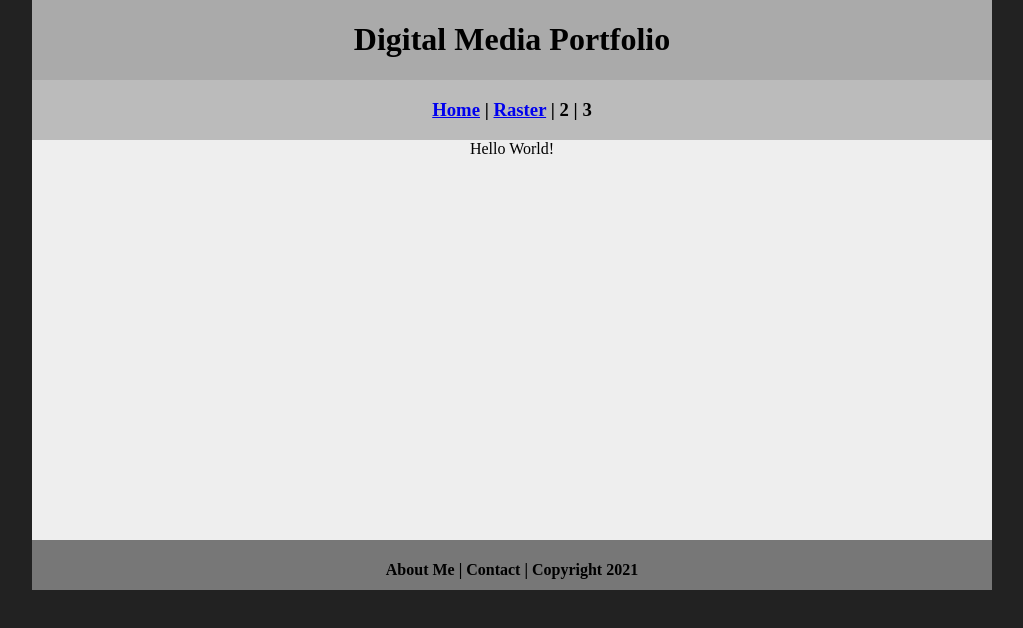
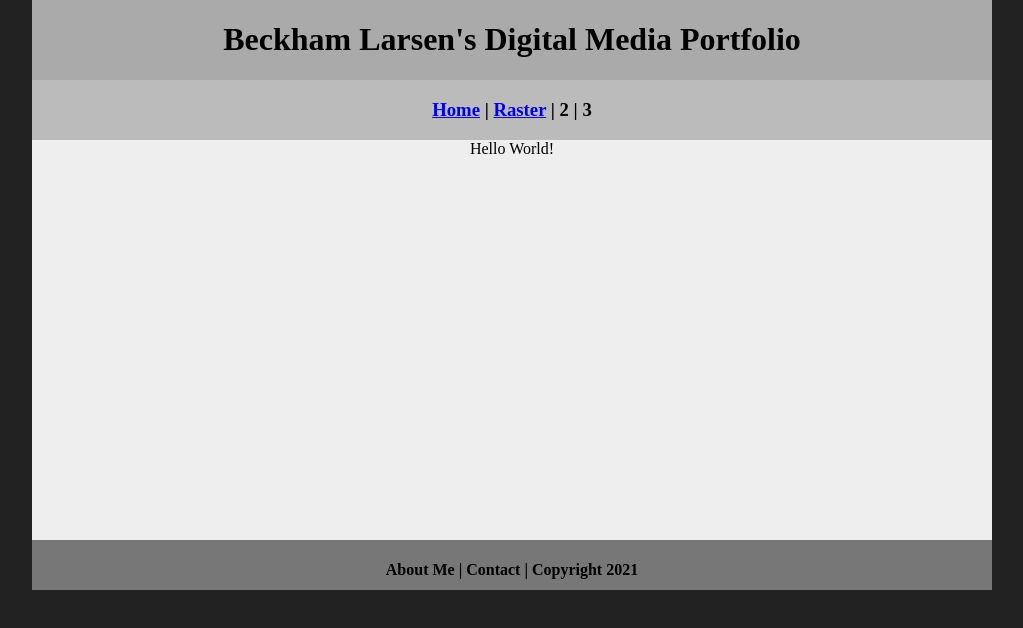
Before and after one commit to Flipperskate199/b3digitalmediaportfolio2023, a plain HTML site: page index.html in a window 1280 px wide. Shown: the whole page, without its empty margins (128-1151 px from the left). Drawn offline with Linux system fonts and the light colour scheme.

Commit message:
Update index.html

```diff
--- a/index.html
+++ b/index.html
@@ -9,7 +9,7 @@
 <body>
 <div class="container">
   <div class="header">
-  	<h1>Digital Media Portfolio</h1>
+  	<h1> Beckham Larsen's Digital Media Portfolio</h1>
   </div>
   <div class="nav">
     <h3><a href="index.html">Home</a> | <a href="raster/index.html">Raster</a> | 2 | 3</h3>
```
